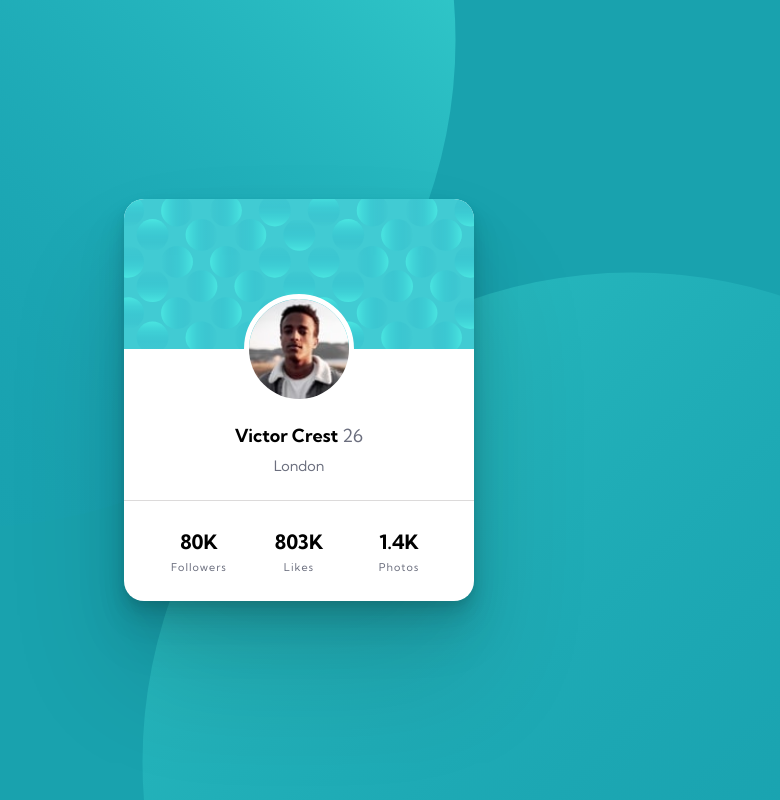
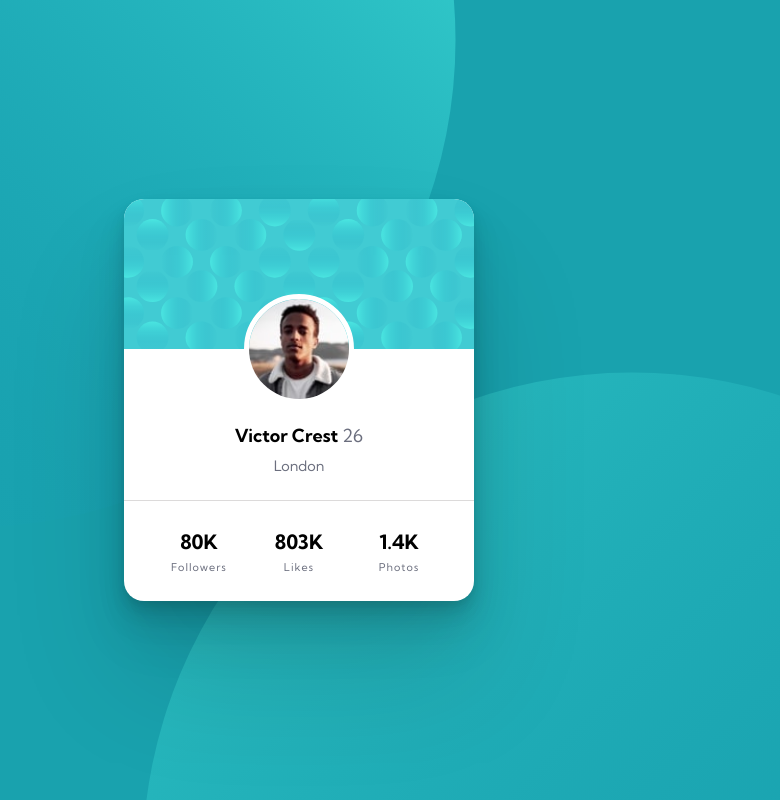
Before and after one commit to 0603anton/front-end-mentors-projects, a plain HTML site: page index.html in a window 1280 px wide. Shown: the whole page, without its empty margins (341-1121 px from the left). Drawn offline with Linux system fonts and the light colour scheme.

Commit message:
fix: relayout background

```diff
--- a/css/style.css
+++ b/css/style.css
@@ -12,7 +12,7 @@ main {
     background: hsl(185, 75%, 39%);
     font-family: 'Kumbh Sans', sans-serif;
     background-image: url(../images/bg-pattern-top.svg), url(../images/bg-pattern-bottom.svg);
-    background-position: top -450px left -60%, bottom -450px right -60%;
+    background-position: top -450px left -60%, bottom -550px right -60%;
     background-repeat: no-repeat, no-repeat;
     height: 100vh;
     display:flex ;
```
